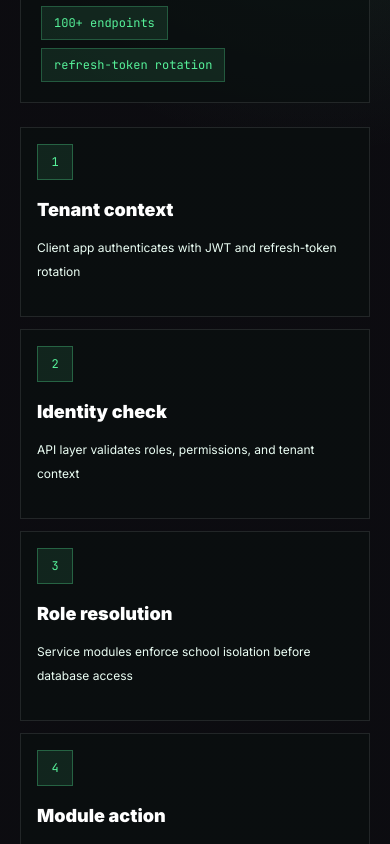
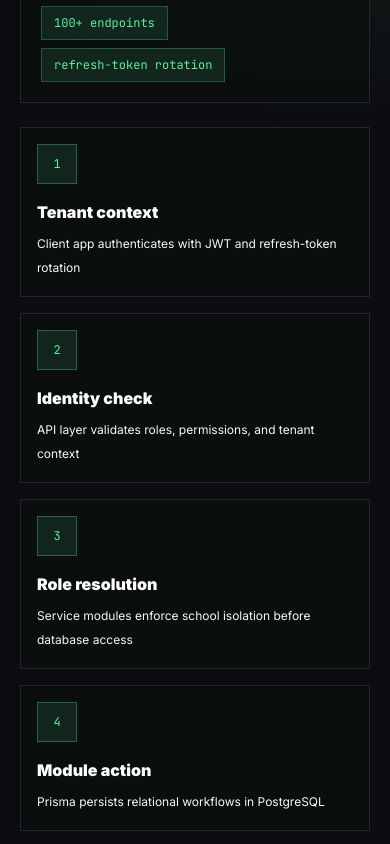
Before and after one commit to khophisnow/khophisnow-portfolio-v2, a Next.js app: page / in a window 390 px wide. Shown: the part 8120-8964 px from the top of the page. Built offline with nearby package versions, Linux system fonts and the light colour scheme.

Commit message:
Polish navigation returns and responsive loading

```diff
--- a/components/PortfolioPhase.tsx
+++ b/components/PortfolioPhase.tsx
@@ -38,12 +38,14 @@ export function ProjectWalkthroughs() {
             <p className="mt-4 text-sm leading-7 text-white/64">{project.brief}</p>
             <div className="mt-5 flex flex-wrap gap-2">{project.impact.map((item) => <span key={item} className="border border-mint/25 bg-mint/10 px-3 py-2 font-mono text-xs text-mint">{item}</span>)}</div>
           </article>
-          <div className="grid gap-3 md:grid-cols-5">
+          <div className="grid min-w-0 gap-4 sm:grid-cols-2 xl:grid-cols-5">
             {flow.map((step, index) => (
-              <article key={step} className="min-h-[190px] border border-white/10 bg-panel/70 p-4">
-                <span className="flex size-9 items-center justify-center border border-mint/30 bg-mint/10 font-mono text-xs text-mint">{index + 1}</span>
-                <h4 className="mt-4 text-lg font-black text-white">{step}</h4>
-                <p className="mt-3 text-xs leading-6 text-white/58">{details[index]}</p>
+              <article key={step} className="grid min-w-0 gap-4 border border-white/10 bg-panel/70 p-4 sm:grid-cols-[2.5rem_1fr] xl:block xl:min-h-[170px]">
+                <span className="flex size-10 shrink-0 items-center justify-center border border-mint/30 bg-mint/10 font-mono text-xs text-mint">{index + 1}</span>
+                <div className="min-w-0">
+                  <h4 className="text-base font-black text-white xl:mt-4 xl:text-lg">{step}</h4>
+                  <p className="mt-2 text-xs leading-6 text-white/58 xl:mt-3">{details[index]}</p>
+                </div>
               </article>
             ))}
           </div>
--- a/components/SourceBackLink.tsx
+++ b/components/SourceBackLink.tsx
@@ -1,24 +1,23 @@
 "use client";
 
 import Link from "next/link";
-import { usePathname, useRouter, useSearchParams } from "next/navigation";
+import { usePathname, useSearchParams } from "next/navigation";
 import { Suspense } from "react";
 import { ArrowLeft } from "lucide-react";
 
 type SourceTarget = { href: string; label: string };
 
 function BackLink({ target, useHistory = true }: { target: SourceTarget; useHistory?: boolean }) {
-  const router = useRouter();
   const pathname = usePathname();
 
   const handleClick = (event: React.MouseEvent<HTMLAnchorElement>) => {
     if (!useHistory || typeof window === "undefined") return;
 
     const previous = window.sessionStorage.getItem("khophi:previousPath");
-    if (!previous || previous === pathname || previous.startsWith(`${pathname}?`)) return;
+    if (!previous || previous === pathname || previous.startsWith(`${pathname}?`) || window.history.length <= 1) return;
 
     event.preventDefault();
-    router.push(previous);
+    window.history.back();
   };
 
   return (
@@ -32,7 +31,7 @@ function BackLink({ target, useHistory = true }: { target: SourceTarget; useHist
 function SourceBackLinkInner({ fallback, sources }: { fallback: SourceTarget; sources: Record<string, SourceTarget> }) {
   const source = useSearchParams().get("from") || "";
   const target = sources[source] ?? fallback;
-  return <BackLink target={target} useHistory={!source} />;
+  return <BackLink target={target} />;
 }
 
 export function SourceBackLink({ fallback, sources }: { fallback: SourceTarget; sources: Record<string, SourceTarget> }) {
```
